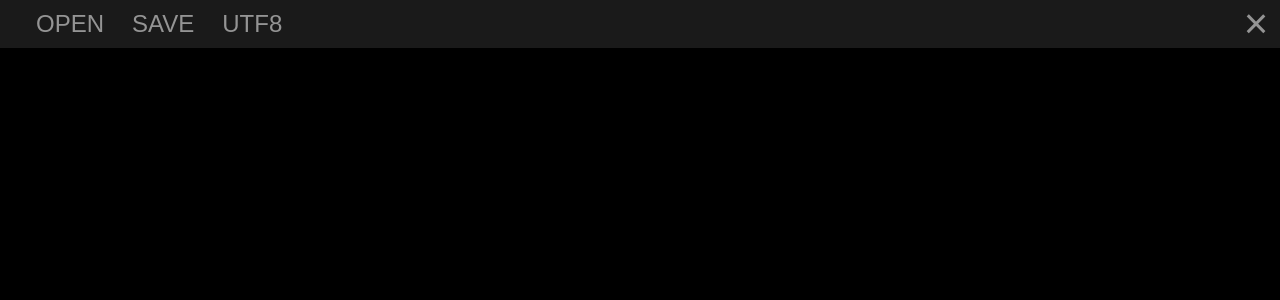
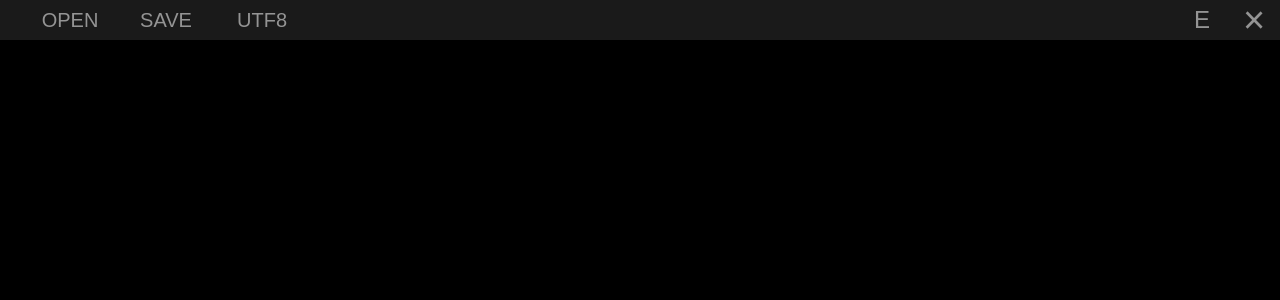
Before and after one commit to kouwtkz/kouwtkz.github.io, a Jekyll site: the page tool/blacknote/index.html, which Jekyll copies as it is, in a window 1280 px wide. Shown: the top 300 px of the page. Built offline with Jekyll 4.4.1, drawn with Linux system fonts in a browser that asks for light colours.

Commit message:
黒メモのメニューデザインの調整と編集ロック機能追加

```diff
--- a/assets/tool/blacknote/bn.css
+++ b/assets/tool/blacknote/bn.css
@@ -6,7 +6,7 @@ body {
 div.menu {
     display: none;
     position: fixed;
-    height: 48px;
+    height: 40px;
     background-color: #1a1a1a;
     padding-left: 24px;
     width: calc(100% - 24px);
@@ -20,8 +20,30 @@ body.menuVisible div.menu {
     display: block;
 }
 body.menuVisible div.main {
-    padding-top: 48px;
-    height: calc(100% - 48px);
+    padding-top: 40px;
+    height: calc(100% - 40px);
+}
+div.menu div.right > * {
+    float: left;
+}
+div.menu input[type="button"] {
+    font-size: 20px;
+    height: 100%;
+    margin: 0;
+    width: 92px;
+    max-width: 18%;
+}
+div.menu input.close[type="button"] {
+    width: 52px;
+    max-width: 52px;
+    font-size: 38px;
+    line-height: 80%;
+    height: 100%;
+}
+div.menu input.switchDisabled[type="button"] {
+    width: 52px;
+    max-width: 52px;
+    font-size: 24px;
 }
 input[type="button"]:hover {
     background: #ffffff0f;
@@ -39,8 +61,7 @@ input[type="button"][value=""] {
     display: none;
 }
 .right {
-    position: absolute;
-    right: 0;
+    float: right;
 }
 textarea {
     display: inline-block;
--- a/assets/tool/blacknote/bn.js
+++ b/assets/tool/blacknote/bn.js
@@ -218,6 +218,20 @@ async function reloadTextarea() {
     }
     elm.focus();
 }
+function confirmReplacePeriodBreak(){
+    if (confirm("句読点を自動的に改行しますか？")) {
+        getSetElmValue(
+            replacePeriodBreak(getSetElmValue())
+        );
+    }
+}
+function confirmDeleteBreak(){
+    if (confirm("改行を削除しますか？")) {
+        getSetElmValue(
+            replaceDeleteBreak(getSetElmValue())
+        );
+    }
+}
 var replacePeriodBreak = (n) => {
     return n
         .replace(/([。]+|[.!?！？]\s+)(\n|)/g, function (m, p1, p2) {
@@ -271,6 +285,14 @@ function setTitleRewrite(rewrite_change = true) {
         }
         titleUpdate(rewrite_flag);
     }
+}
+const disableTextareaStr = ["E", "L"];
+function switchTextareaDisabled() {
+    elm.disabled = !elm.disabled;
+    document.querySelectorAll("input.switchDisabled").forEach(e=>{
+        e.value = disableTextareaStr[Number(elm.disabled)];
+    })
+    elm.focus();
 }
 function insertTextarea(
     str = "",
@@ -378,15 +400,19 @@ elm.addEventListener("paste", (e) => {
     }
     return rt;
 });
-elm.onkeydown = (e) => {
+document.body.onkeydown = (e) => {
     if (e.code === "Tab" && !(e.ctrlKey || e.altKey)) {
         return !insertTextarea("\t", e.shiftKey);
     }
     if (!e.shiftKey) {
         if (e.ctrlKey) {
             switch (e.code) {
+                case "Enter":
+                    if (e.altKey) {
+                        confirmReplacePeriodBreak();
+                        return false;
+                    }
                 case "KeyS":
-                case "Enter":
                     saveTextarea();
                     return false;
                 case "KeyO":
@@ -396,19 +422,8 @@ elm.onkeydown = (e) => {
             if (e.altKey) {
                 var keyNum = null;
                 switch (e.code) {
-                    case "KeyE":
-                        if (confirm("句読点を自動的に改行しますか？")) {
-                            getSetElmValue(
-                                replacePeriodBreak(getSetElmValue())
-                            );
-                        }
-                        return false;
                     case "KeyD":
-                        if (confirm("改行を削除しますか？")) {
-                            getSetElmValue(
-                                replaceDeleteBreak(getSetElmValue())
-                            );
-                        }
+                        switchTextareaDisabled();
                         return false;
                     case "KeyL":
                     case "Comma":
@@ -504,6 +519,9 @@ elm.onkeydown = (e) => {
                     case "KeyB":
                         document.body.classList.toggle("menuVisible");
                         return false;
+                    case "Backspace":
+                        confirmDeleteBreak();
+                        return false;
                 }
             }
             elm.focus();
--- a/assets/tool/blacknote/bnsw.js
+++ b/assets/tool/blacknote/bnsw.js
@@ -1,4 +1,4 @@
-const CACHE_VERSION = 'v1.6.2';
+const CACHE_VERSION = 'v1.7';
 const CACHE_NAME = `${registration.scope}!${CACHE_VERSION}`;
 
 // キャッシュするファイルをセットする
--- a/tool/blacknote/index.html
+++ b/tool/blacknote/index.html
@@ -10,7 +10,10 @@
         <input type="button" value="OPEN" onclick="loadTextarea()">
         <input type="button" value="SAVE" onclick="saveTextarea()">
         <input type="button" id="cdButton" value="" onclick="reloadTextarea()">
-        <input type="button" class="right close" value="×" onclick="closeTextarea()">
+        <div class="right">
+            <input type="button" class="switchDisabled" value="E" onclick="switchTextareaDisabled()">
+            <input type="button" class="close" value="×" onclick="closeTextarea()">
+        </div>
     </div>
     <div class="main">
         <textarea></textarea>
```
